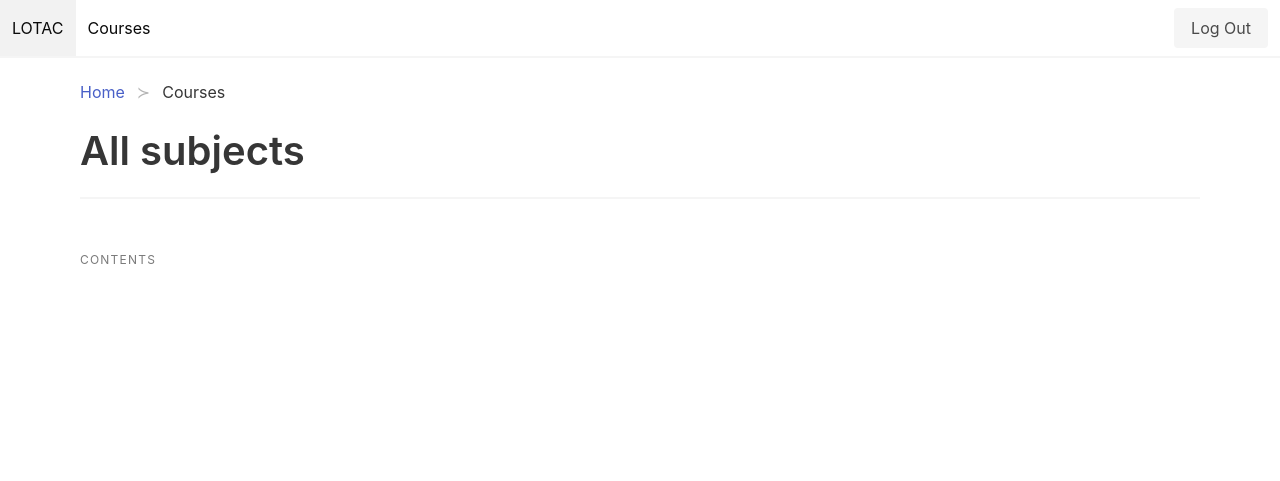
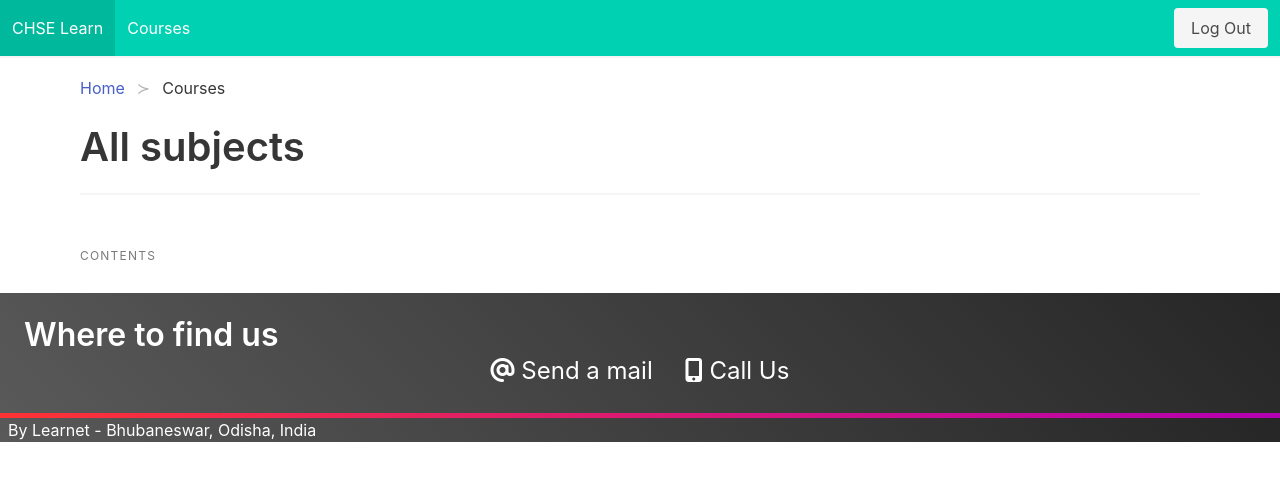
Before and after one commit to sanjay-swain/learnet, a Django app: page /courses/ in a window 1280 px wide. Shown: the top 481 px of the page. Run offline with Django 3.2, Linux system fonts and the light colour scheme; the visitor is signed in with stand-in values (Sample User, id 1); data that the repository does not hold is empty; some libraries are stand-ins or nearby versions.

Commit message:
Added footer

```diff
--- /dev/null
+++ b/static/css/home.css
@@ -0,0 +1,85 @@
+.contact-section {
+  /* height: 40vh; */
+  background: linear-gradient(45deg, #595959 0%, #262626 100%);
+}
+
+
+.contact-section .contact-links {
+  display: -webkit-box;
+  display: -ms-flexbox;
+  display: flex;
+  -webkit-box-pack: center;
+      -ms-flex-pack: center;
+          justify-content: center;
+  width: 100%;
+  -ms-flex-wrap: wrap;
+      flex-wrap: wrap;
+}
+
+.contact-section .contact-details {
+  margin: 0 1rem;
+}
+
+.contact-section a {
+  text-decoration: none;
+  color: #fff;
+}
+
+.contact-section .btn {
+  color: #fff;
+  text-decoration: none;
+  opacity: 1;
+  position: relative;
+  font-size: 1.5rem;
+}
+
+.contact-section .btn:hover {
+  background: -webkit-gradient(linear, left top, right top, from(#0062b3), to(#007ee6));
+  background: linear-gradient(90deg, #0062b3 0%, #007ee6 100%);
+  background-clip: text;
+  -webkit-text-fill-color: transparent;
+}
+
+.contact-section .btn::before {
+  content: "";
+  display: block;
+  height: 4px;
+  background: -webkit-gradient(linear, left top, right top, from(#0062b3), to(#007ee6));
+  background: linear-gradient(90deg, #0062b3 0%, #007ee6 100%);
+  position: absolute;
+  top: calc(1.5rem + 0.75em);
+  left: 0;
+  right: 0;
+  -webkit-transform: scale(0, 1);
+          transform: scale(0, 1);
+  -webkit-transition: -webkit-transform ease-in-out 250ms;
+  transition: -webkit-transform ease-in-out 250ms;
+  transition: transform ease-in-out 250ms;
+  transition: transform ease-in-out 250ms, -webkit-transform ease-in-out 250ms;
+}
+
+.contact-section .btn:hover::before {
+  -webkit-transform: scale(1, 1);
+          transform: scale(1, 1);
+}
+
+footer {
+  border: 10px solid;
+  border-image-slice: 1;
+  border-width: 5px;
+  border-image-source: linear-gradient(to right, #ff3333, #b300b3);
+  border-left-width: 0;
+  border-right-width: 0;
+  border-bottom-width: 0;
+  background: linear-gradient(45deg, #595959 0%, #262626 100%);
+  color: #fff;
+  display: -webkit-box;
+  display: -ms-flexbox;
+  display: flex;
+  -webkit-box-align: center;
+      -ms-flex-align: center;
+          align-items: center;
+  -webkit-box-pack: justify;
+      -ms-flex-pack: justify;
+          justify-content: space-between;
+}
--- a/templates/base.html
+++ b/templates/base.html
@@ -1,6 +1,6 @@
 {% load static %}
 
-<html lang="en">
+<html lang="en" class="has-navbar-fixed-top">
 <head>
 	<meta charset="UTF-8">
 	<meta http-equiv="X-UA-Compatible" content="IE=edge">
@@ -8,13 +8,15 @@
 	<title>{% block  title %}Home{% endblock title %}</title>
 	<script src="https://kit.fontawesome.com/bd416e7b0f.js" crossorigin="anonymous"></script>
 	<link rel="stylesheet" href="https://cdn.jsdelivr.net/npm/bulma@0.9.3/css/bulma.min.css">
+	<link rel="stylesheet" href="{% static 'css/home.css' %}">
+	{% block style %}  {% endblock style %}
 </head>
 <body>
 
-	<nav class="navbar is-white has-shadow">
+	<nav class="navbar is-primary has-shadow is-fixed-top">
 		<div class="navbar-brand">
 			<a href="/" class="navbar-item">
-				LOTAC
+				CHSE Learn
 			</a>
 			<a class="navbar-burger" id="burger">
         <span></span>
@@ -33,7 +35,7 @@
 			<div class="navbar-end">
 				<div class="navbar-item">
 					{% if not user.is_authenticated %}
-					<a href="{% url 'login' %}" class="button is-primary">
+					<a href="{% url 'login' %}" class="button is-link">
 						Log In
 					</a>
 					{% else %}
@@ -72,6 +74,25 @@
 		{% endblock content %}
 	</div>
 
+	<section id="contacts" class="contact-section">
+		<div class="p-5">
+			<div class="">
+				<h2 class="has-text-white title is-3">Where to find us</h2>
+			</div>
+			<div class="is-flex-tablet is-justify-content-center">
+				<a href="mailto:example@example.com" class="btn contact-details"
+					><i class="fas fa-at"></i> Send a mail</a
+					>
+				<a href="tel:555-555-5555" class="btn contact-details"
+					><i class="fas fa-mobile-alt"></i> Call Us</a
+					>
+			</div>
+		</div>
+	</section>
+	<footer class="contact-section">
+		<p class="has-text-white ml-2">By Learnet - Bhubaneswar, Odisha, India</p>
+	</footer>
+
 	<script src="{% static 'js/index.js' %}"></script>
 </body>
 </html>
```
